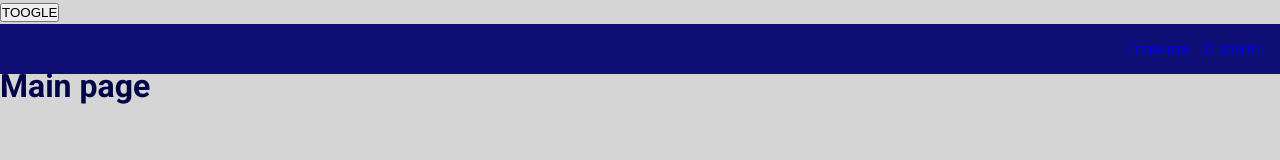
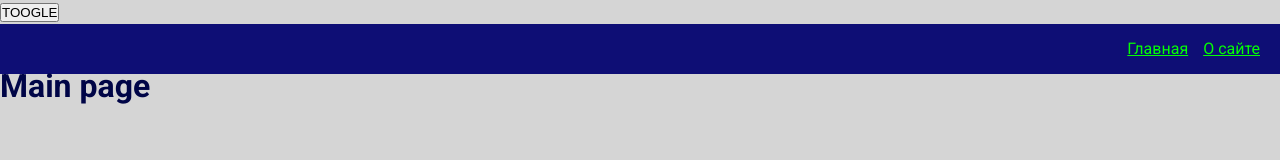
Before and after one commit to BadmaArs/react-ts-redux-webpack, a React app: page / in a window 1280 px wide. Shown: the top 160 px of the page. Built offline with nearby package versions, Linux system fonts and the light colour scheme.

Commit message:
Theme AppLink

```diff
--- a/src/app/styles/themes/dark.scss
+++ b/src/app/styles/themes/dark.scss
@@ -4,4 +4,6 @@
 
     --primary-color: #027802;
     --secondary-color: #04ff04;
+    --inverted-primary-color: #000547;
+    --inverted-secondary-color: #0015ff;
 }
--- a/src/app/styles/themes/normal.scss
+++ b/src/app/styles/themes/normal.scss
@@ -4,4 +4,6 @@
 
     --primary-color: #000547;
     --secondary-color: #06139b;
+    --inverted-primary-color: #027802;
+    --inverted-secondary-color: #04ff04;
 }
--- a/src/shared/ui/AppLink/AppLink.module.scss
+++ b/src/shared/ui/AppLink/AppLink.module.scss
@@ -0,0 +1,9 @@
+.AppLink {
+    color: var(--primary-color);
+}
+.primary {
+    color: var(--primary-color);
+}
+.secondary {
+    color: var(--inverted-secondary-color);
+}
--- a/src/shared/ui/AppLink/AppLink.tsx
+++ b/src/shared/ui/AppLink/AppLink.tsx
@@ -3,15 +3,27 @@ import cls from './AppLink.module.scss'
 import { Link, LinkProps } from 'react-router-dom';
 import { FC } from 'react';
 
+export enum AppLinkTheme {
+    PRIMARY = 'primary',
+    SECONDARY = 'secondary'
+}
+
 interface AppLinkProps extends LinkProps {
-    className?: string
+    className?: string;
+    theme?: AppLinkTheme
 }
 export const AppLink: FC <AppLinkProps> = (props) => {
-    const { to, className, children, ...otherProps} = props
+    const {
+        to,
+        className,
+        children,
+        theme = AppLinkTheme.PRIMARY,
+        ...otherProps
+    } = props
     return (
         <Link
             to={to}
-            className={classNames(cls.AppLink, {}, [className])}
+            className={classNames(cls.AppLink, {}, [className, cls[theme]])}
             {...otherProps}
         >
             {children}
--- a/src/widgets/NavBar/ui/NavBar.tsx
+++ b/src/widgets/NavBar/ui/NavBar.tsx
@@ -1,6 +1,6 @@
 import { classNames } from 'shared/lib/classNames/classNames';
 import cls from './NavBar.module.scss'
-import { Link } from 'react-router-dom';
+import { AppLink, AppLinkTheme } from 'shared/ui/AppLink/AppLink';
 
 interface NavBarProps {
     className?: string
@@ -10,8 +10,8 @@ export const NavBar = ({className}: NavBarProps) => {
     return (
         <div className={classNames(cls.navBar, {}, [className])}>
             <div className={cls.links}>
-                <Link to={'/'} className={cls.mainLink}>Главная</Link>
-                <Link to={'/about'}>О сайте</Link>
+                <AppLink to={'/'} theme={AppLinkTheme.SECONDARY} className={cls.mainLink}>Главная</AppLink>
+                <AppLink to={'/about'} theme={AppLinkTheme.SECONDARY}>О сайте</AppLink>
             </div>
         </div>
     )
```
